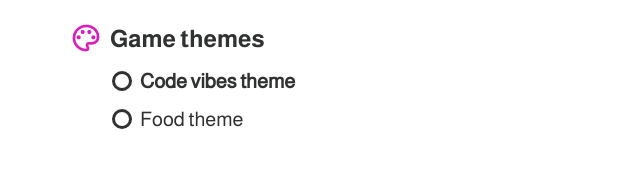
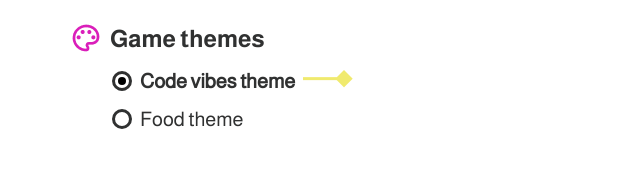
Before and after one commit to Saki63/memory, a website built with Vite: page settings.html in a window 1280 px wide. In both pictures the pointer is over the element 122 px from the left and 246 px from the top of the page. Shown: the part 165-340 px from the top of the page, 0-640 px from the left. Built offline with nearby package versions, Linux system fonts and the light colour scheme; a web font is replaced by a local one.

Commit message:
fix: chnage hover effect of radio buttons in settings

```diff
--- a/src/scss/components/_selection.scss
+++ b/src/scss/components/_selection.scss
@@ -58,6 +58,18 @@
         border: 3px solid cp.$primary-dark;
     }
 
+    &:hover &__custom::after {
+        content: "";
+        height: 8px;
+        width: 8px;
+        top: 50%;
+        left: 50%;
+        border-radius: 50%;
+        background-color: black;
+        position: absolute;
+        transform: translate(-50%, -50%);
+    }
+
     input:checked + &__custom::after {
         content: "";
         height: 8px;
@@ -70,6 +82,10 @@
         transform: translate(-50%, -50%);
     }
 
+    &:hover::after {
+        opacity: 1;
+    }
+
     &:hover &__text {
         font-weight: bold;
     }
```
